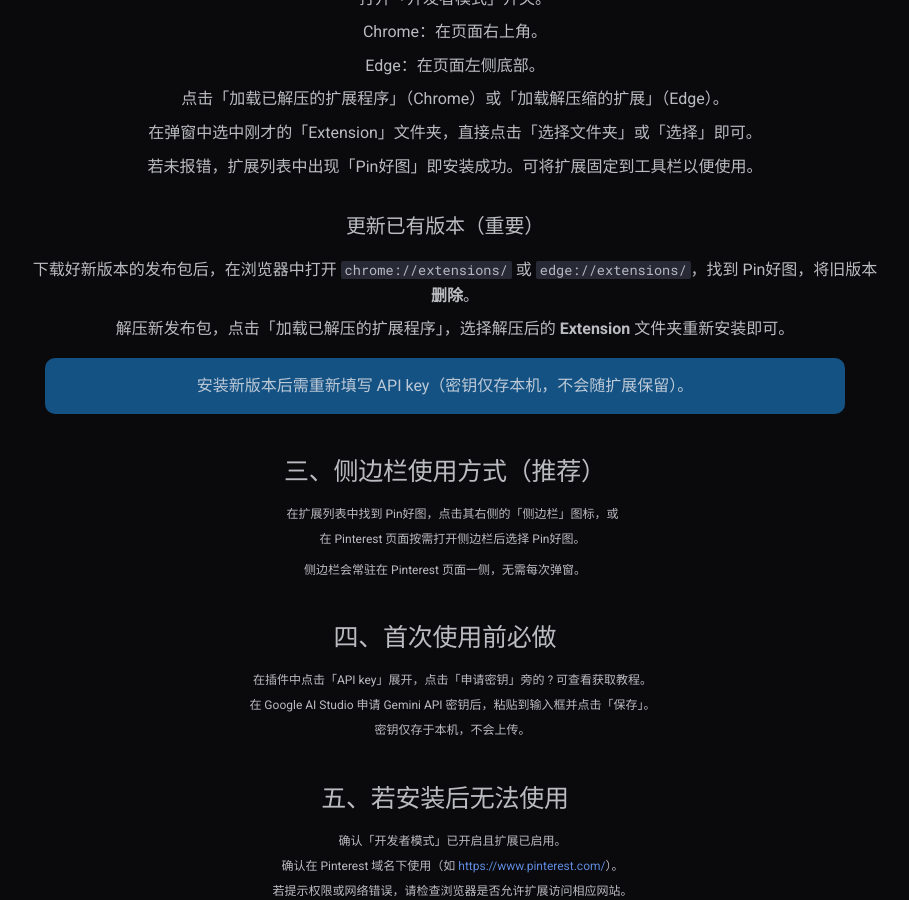
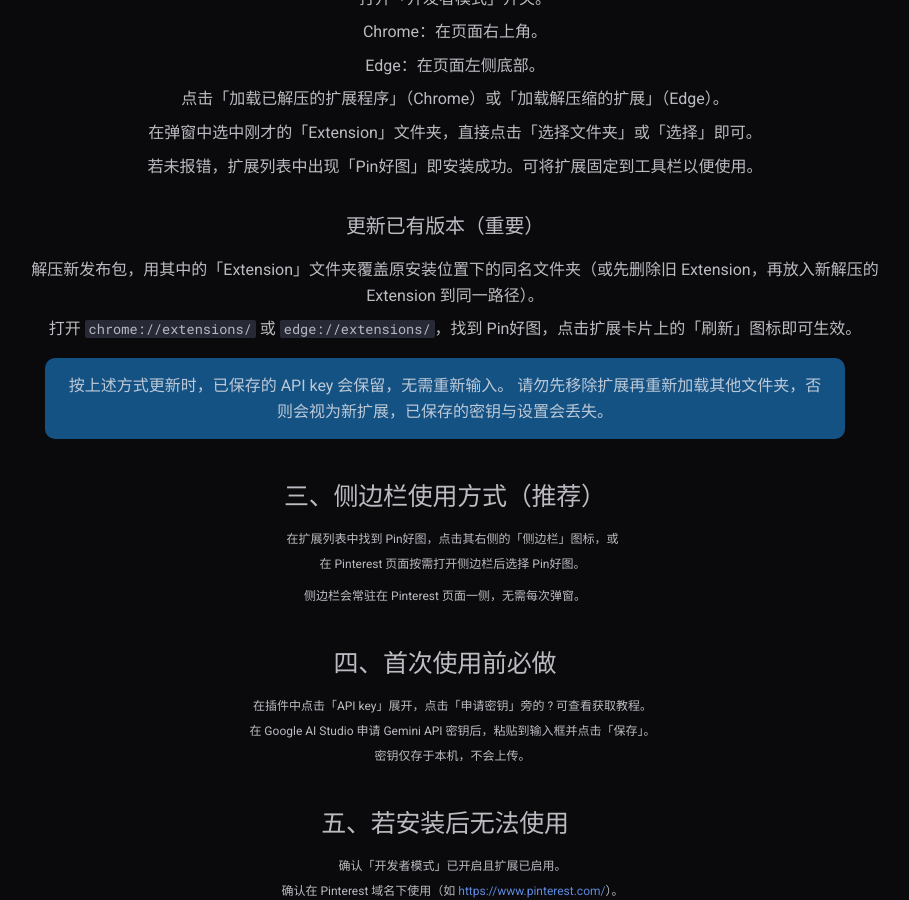
Before and after one commit to hectoeleebanana-arch/PinHaotu-docs, an MkDocs documentation site: the page built from docs/install.md, in a window 1280 px wide and 900 px high, scrolled down 691 px. Shown: the whole window, without its empty margins (195-1104 px from the left). Built offline with MkDocs 1.6.1 and Material for MkDocs 9.7.7, drawn with Linux system fonts in a browser that asks for light colours.

Commit message:
安装教程：更新方式改回覆盖 Extension 文件夹+刷新，API key 保留
Made-with: Cursor

```diff
--- a/docs/install.md
+++ b/docs/install.md
@@ -26,12 +26,14 @@
 
 ### 更新已有版本（重要）
 
-1. 下载好新版本的发布包后，在浏览器中打开 `chrome://extensions/` 或 `edge://extensions/`，找到 Pin好图，将旧版本**删除**。
-2. 解压新发布包，点击「加载已解压的扩展程序」，选择解压后的 **Extension** 文件夹重新安装即可。
+1. 解压新发布包，用其中的「Extension」文件夹覆盖原安装位置下的同名文件夹（或先删除旧 Extension，再放入新解压的 Extension 到同一路径）。
+2. 打开 `chrome://extensions/` 或 `edge://extensions/`，找到 Pin好图，点击扩展卡片上的「刷新」图标即可生效。
 
 <div class="pinhaotu-highlight-box">
 
-安装新版本后需重新填写 API key（密钥仅存本机，不会随扩展保留）。
+按上述方式更新时，已保存的 API key 会保留，无需重新输入。
+
+请勿先移除扩展再重新加载其他文件夹，否则会视为新扩展，已保存的密钥与设置会丢失。
 
 </div>
 
```
